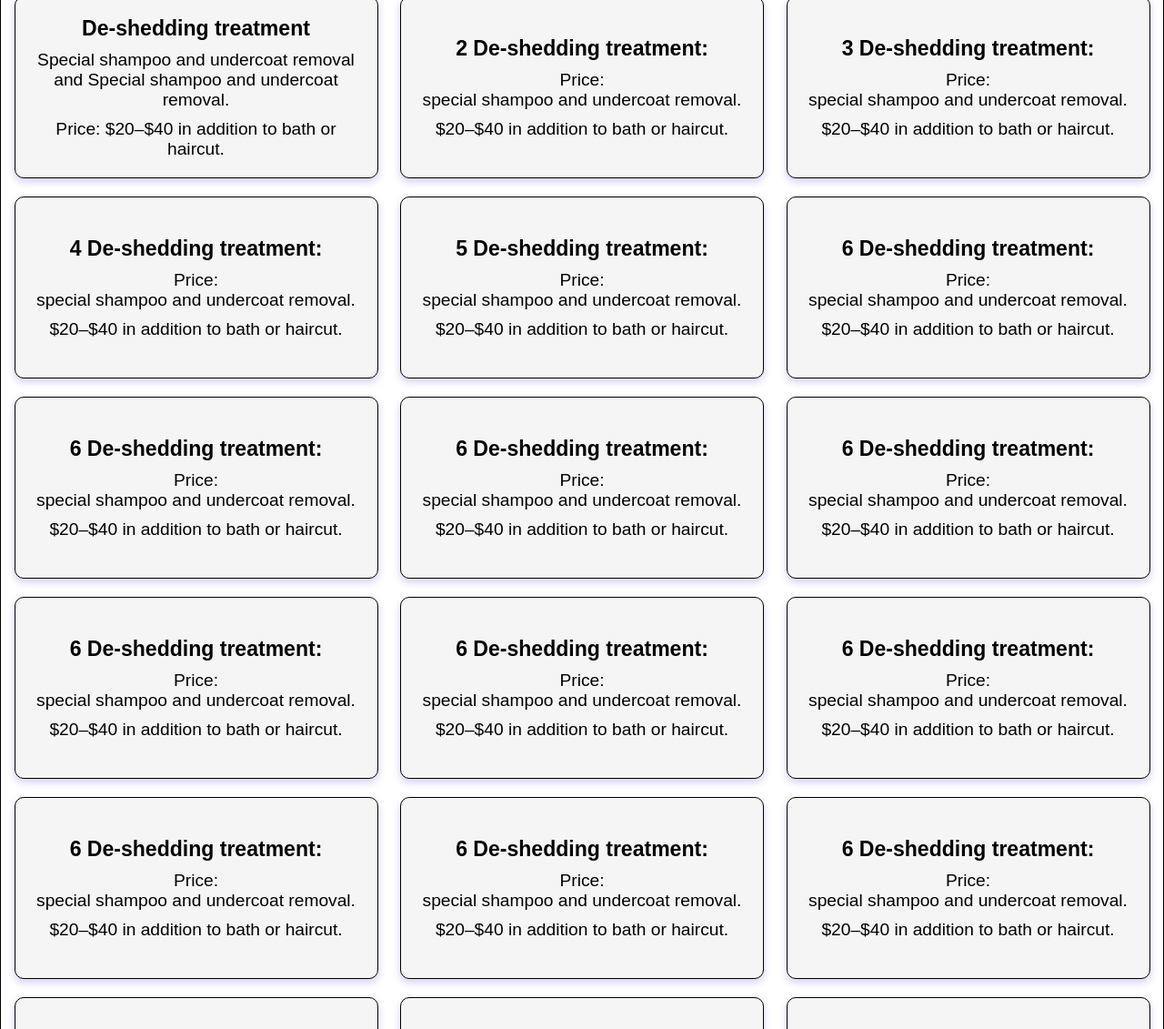
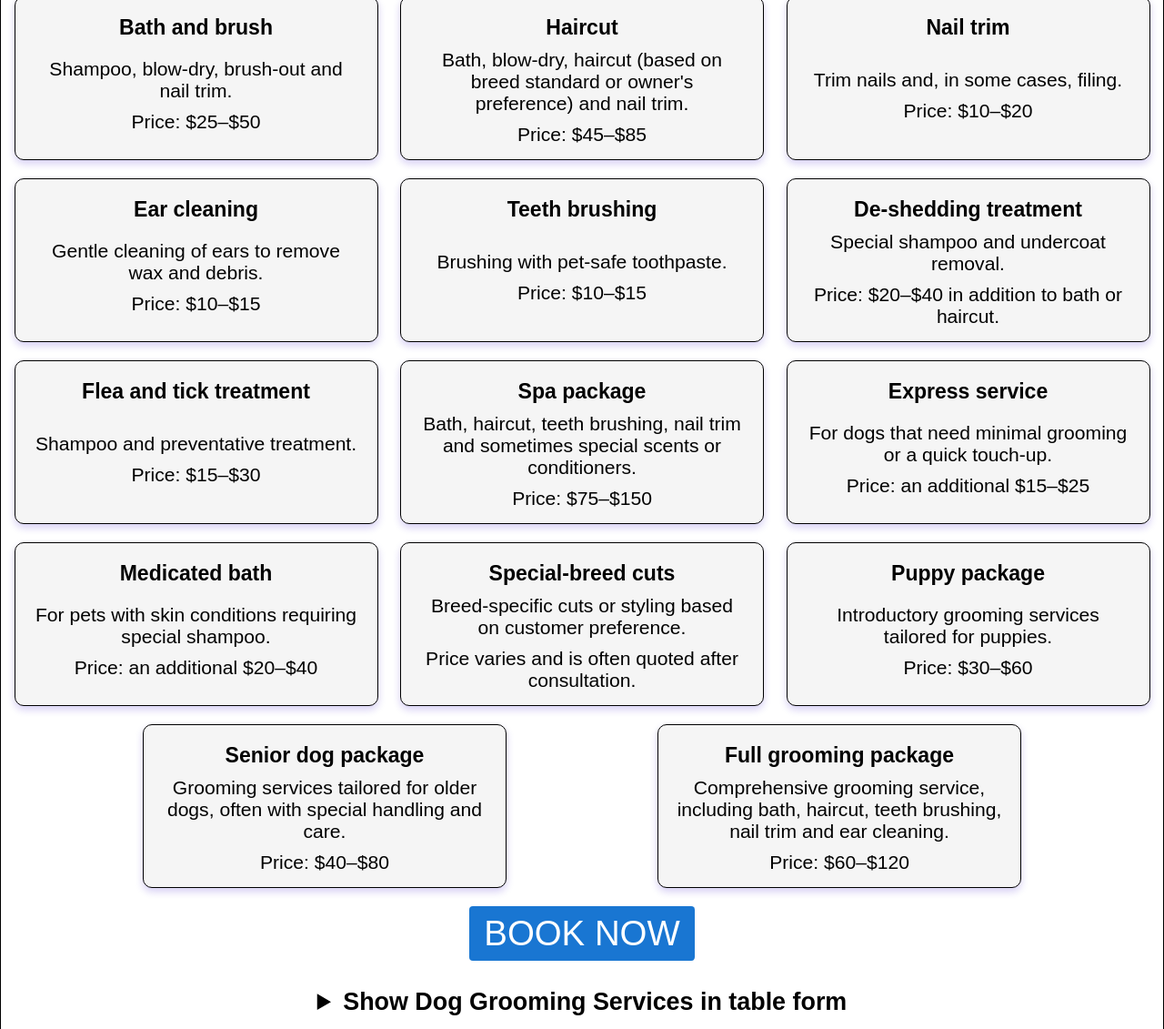
Before and after one commit to JordanTechy/BIT607-Snazzy-paws, a plain HTML site: page services.html in a window 1280 px wide. Shown: the part 330-1461 px from the top of the page at 91% size. Drawn offline with Linux system fonts and the light colour scheme.

Commit message:
Services done

```diff
--- a/css/styles.css
+++ b/css/styles.css
@@ -400,25 +400,37 @@ iframe {
 .service-item {
     max-width: 400px;
     width: 100%;
-    height: 200px;
+    height: 180px;
+    padding: 15px;
+
+    display: flex;
+    flex-direction: column;
+    border: #000000 solid 1px;
+    border-radius: 10px;
+    background-color: var(--surface);
+    box-shadow: 0 4px 8px rgba(50, 16, 199, 0.2);
+    transition: transform 0.3s ease, box-shadow 0.9s ease;
+    text-align: center;
+    padding: 20px
+}
+
+.service-item:hover {
+    transform: scale(1.1);
+}
+
+.service-item .service-info {
     display: flex;
     flex-direction: column;
     justify-content: center;
     align-items: center;
-    padding: 15px;
-    border: #000000 solid 1px ;
-    border-radius: 10px;
-    background-color: var(--surface);
-    box-shadow: 0 4px 8px rgba(50, 16, 199, 0.2);
-    transition:  transform 0.3s ease, box-shadow 0.9s ease;
-
     text-align: center;
+    width: 100%;
+    height: 100%;
+    font-size: 1.1em;
 
 
 }
-.service-item:hover {
-    transform: scale(1.1);
-}
+
 .service-item .service-name {
     font-size: 1.2em;
     font-weight: 600;
@@ -429,3 +441,22 @@ iframe {
 .service-item .service-desciption {
     margin-bottom: 10px;
 }
+
+#services-table tr td {
+    padding: 3px;
+
+}
+
+summary {
+
+    text-align: center;
+    font-size: 1.4em;
+    font-weight: 600;
+    margin: 10px;
+    cursor: pointer;
+
+
+}
+
+
+/*------------------ Gallery-------------------------------*/
--- a/services.html
+++ b/services.html
@@ -53,407 +53,301 @@
         <div id="services-contanier">
           <div class="service-item">
             <div class="service-name">
-              <p> De-shedding treatment</p>
+              <p>Bath and brush</p>
             </div>
-
-
-            <div class="service-desciption">
-              <p> Special shampoo and undercoat removal and Special shampoo and undercoat removal.
-              </p>
+            <div class="service-info">
+              <div class="service-desciption">
+                <p>Shampoo, blow-dry, brush-out and nail trim.</p>
+              </div>
+              <div class="service-price">
+                <p>Price: $25–$50</p>
+              </div>
             </div>
-            <div class="service-price">
-              <p>Price: $20–$40 in
-                addition to bath or haircut.</p>
-
-            </div>
-
-
-          </div>
-          <div class="service-item">
-            <div class="service-name">
-              <p>2 De-shedding treatment:</p>
-            </div>
-            <div class="service-desciption">
-              <p>Price:</p>
-              <p> special shampoo and undercoat removal.
-              </p>
-            </div>
-            <div class="service-price">
-              <p> $20–$40 in
-                addition to bath or haircut.</p>
-            </div>
-
-          </div>
-          <div class="service-item">
-            <div class="service-name">
-              <p>3 De-shedding treatment:</p>
-            </div>
-            <div class="service-desciption">
-              <p>Price:</p>
-              <p> special shampoo and undercoat removal.
-              </p>
-            </div>
-            <div class="service-price">
-              <p> $20–$40 in
-                addition to bath or haircut.</p>
-            </div>
-
           </div>
 
           <div class="service-item">
             <div class="service-name">
-              <p>4 De-shedding treatment:</p>
+              <p>Haircut</p>
             </div>
-            <div class="service-desciption">
-              <p>Price:</p>
-              <p> special shampoo and undercoat removal.
-              </p>
+            <div class="service-info">
+              <div class="service-desciption">
+                <p>Bath, blow-dry, haircut (based on breed standard or owner's preference) and nail trim.</p>
+              </div>
+              <div class="service-price">
+                <p>Price: $45–$85</p>
+              </div>
             </div>
-            <div class="service-price">
-              <p> $20–$40 in
-                addition to bath or haircut.</p>
-            </div>
+          </div>
 
-          </div>
           <div class="service-item">
             <div class="service-name">
-              <p>5 De-shedding treatment:</p>
+              <p>Nail trim</p>
             </div>
-            <div class="service-desciption">
-              <p>Price:</p>
-              <p> special shampoo and undercoat removal.
-              </p>
+            <div class="service-info">
+              <div class="service-desciption">
+                <p>Trim nails and, in some cases, filing.</p>
+              </div>
+              <div class="service-price">
+                <p>Price: $10–$20</p>
+              </div>
             </div>
-            <div class="service-price">
-              <p> $20–$40 in
-                addition to bath or haircut.</p>
-            </div>
+          </div>
 
-          </div>
           <div class="service-item">
             <div class="service-name">
-              <p> 6 De-shedding treatment:</p>
+              <p>Ear cleaning</p>
             </div>
-            <div class="service-desciption">
-              <p>Price:</p>
-              <p> special shampoo and undercoat removal.
-              </p>
+            <div class="service-info">
+              <div class="service-desciption">
+                <p>Gentle cleaning of ears to remove wax and debris.</p>
+              </div>
+              <div class="service-price">
+                <p>Price: $10–$15</p>
+              </div>
             </div>
-            <div class="service-price">
-              <p> $20–$40 in
-                addition to bath or haircut.</p>
-            </div>
+          </div>
 
-          </div>
           <div class="service-item">
             <div class="service-name">
-              <p> 6 De-shedding treatment:</p>
+              <p>Teeth brushing</p>
             </div>
-            <div class="service-desciption">
-              <p>Price:</p>
-              <p> special shampoo and undercoat removal.
-              </p>
+            <div class="service-info">
+              <div class="service-desciption">
+                <p>Brushing with pet-safe toothpaste.</p>
+              </div>
+              <div class="service-price">
+                <p>Price: $10–$15</p>
+              </div>
             </div>
-            <div class="service-price">
-              <p> $20–$40 in
-                addition to bath or haircut.</p>
-            </div>
+          </div>
 
-          </div>
           <div class="service-item">
             <div class="service-name">
-              <p> 6 De-shedding treatment:</p>
+              <p>De-shedding treatment</p>
             </div>
-            <div class="service-desciption">
-              <p>Price:</p>
-              <p> special shampoo and undercoat removal.
-              </p>
+            <div class="service-info">
+              <div class="service-desciption">
+                <p>Special shampoo and undercoat removal.</p>
+              </div>
+              <div class="service-price">
+                <p>Price: $20–$40 in addition to bath or haircut.</p>
+              </div>
             </div>
-            <div class="service-price">
-              <p> $20–$40 in
-                addition to bath or haircut.</p>
-            </div>
+          </div>
 
-          </div>
           <div class="service-item">
             <div class="service-name">
-              <p> 6 De-shedding treatment:</p>
+              <p>Flea and tick treatment</p>
             </div>
-            <div class="service-desciption">
-              <p>Price:</p>
-              <p> special shampoo and undercoat removal.
-              </p>
+            <div class="service-info">
+              <div class="service-desciption">
+                <p>Shampoo and preventative treatment.</p>
+              </div>
+              <div class="service-price">
+                <p>Price: $15–$30</p>
+              </div>
             </div>
-            <div class="service-price">
-              <p> $20–$40 in
-                addition to bath or haircut.</p>
-            </div>
+          </div>
 
-          </div>
           <div class="service-item">
             <div class="service-name">
-              <p> 6 De-shedding treatment:</p>
+              <p>Spa package</p>
             </div>
-            <div class="service-desciption">
-              <p>Price:</p>
-              <p> special shampoo and undercoat removal.
-              </p>
+            <div class="service-info">
+              <div class="service-desciption">
+                <p>Bath, haircut, teeth brushing, nail trim and sometimes special scents or conditioners.</p>
+              </div>
+              <div class="service-price">
+                <p>Price: $75–$150</p>
+              </div>
             </div>
-            <div class="service-price">
-              <p> $20–$40 in
-                addition to bath or haircut.</p>
-            </div>
+          </div>
 
-          </div>
           <div class="service-item">
             <div class="service-name">
-              <p> 6 De-shedding treatment:</p>
+              <p>Express service</p>
             </div>
-            <div class="service-desciption">
-              <p>Price:</p>
-              <p> special shampoo and undercoat removal.
-              </p>
+            <div class="service-info">
+              <div class="service-desciption">
+                <p>For dogs that need minimal grooming or a quick touch-up.</p>
+              </div>
+              <div class="service-price">
+                <p>Price: an additional $15–$25</p>
+              </div>
             </div>
-            <div class="service-price">
-              <p> $20–$40 in
-                addition to bath or haircut.</p>
-            </div>
+          </div>
 
-          </div>
           <div class="service-item">
             <div class="service-name">
-              <p> 6 De-shedding treatment:</p>
+              <p>Medicated bath</p>
             </div>
-            <div class="service-desciption">
-              <p>Price:</p>
-              <p> special shampoo and undercoat removal.
-              </p>
+            <div class="service-info">
+              <div class="service-desciption">
+                <p>For pets with skin conditions requiring special shampoo.</p>
+              </div>
+              <div class="service-price">
+                <p>Price: an additional $20–$40</p>
+              </div>
             </div>
-            <div class="service-price">
-              <p> $20–$40 in
-                addition to bath or haircut.</p>
-            </div>
+          </div>
 
-          </div>
           <div class="service-item">
             <div class="service-name">
-              <p> 6 De-shedding treatment:</p>
+              <p>Special-breed cuts</p>
             </div>
-            <div class="service-desciption">
-              <p>Price:</p>
-              <p> special shampoo and undercoat removal.
-              </p>
+            <div class="service-info">
+              <div class="service-desciption">
+                <p>Breed-specific cuts or styling based on customer preference.</p>
+              </div>
+              <div class="service-price">
+                <p>Price varies and is often quoted after consultation.</p>
+              </div>
             </div>
-            <div class="service-price">
-              <p> $20–$40 in
-                addition to bath or haircut.</p>
-            </div>
+          </div>
 
-          </div>
           <div class="service-item">
             <div class="service-name">
-              <p> 6 De-shedding treatment:</p>
+              <p>Puppy package</p>
             </div>
-            <div class="service-desciption">
-              <p>Price:</p>
-              <p> special shampoo and undercoat removal.
-              </p>
+            <div class="service-info">
+              <div class="service-desciption">
+                <p>Introductory grooming services tailored for puppies.</p>
+              </div>
+              <div class="service-price">
+                <p>Price: $30–$60</p>
+              </div>
             </div>
-            <div class="service-price">
-              <p> $20–$40 in
-                addition to bath or haircut.</p>
-            </div>
+          </div>
 
-          </div>
           <div class="service-item">
             <div class="service-name">
-              <p> 6 De-shedding treatment:</p>
+              <p>Senior dog package</p>
             </div>
-            <div class="service-desciption">
-              <p>Price:</p>
-              <p> special shampoo and undercoat removal.
-              </p>
+            <div class="service-info">
+              <div class="service-desciption">
+                <p>Grooming services tailored for older dogs, often with special handling and care.</p>
+              </div>
+              <div class="service-price">
+                <p>Price: $40–$80</p>
+              </div>
             </div>
-            <div class="service-price">
-              <p> $20–$40 in
-                addition to bath or haircut.</p>
-            </div>
+          </div>
 
-          </div>
           <div class="service-item">
             <div class="service-name">
-              <p> 6 De-shedding treatment:</p>
+              <p>Full grooming package</p>
             </div>
-            <div class="service-desciption">
-              <p>Price:</p>
-              <p> special shampoo and undercoat removal.
-              </p>
+            <div class="service-info">
+              <div class="service-desciption">
+                <p>Comprehensive grooming service, including bath, haircut, teeth brushing, nail trim and ear cleaning.
+                </p>
+              </div>
+              <div class="service-price">
+                <p>Price: $60–$120</p>
+              </div>
             </div>
-            <div class="service-price">
-              <p> $20–$40 in
-                addition to bath or haircut.</p>
-            </div>
-
-          </div>
-          <div class="service-item">
-            <div class="service-name">
-              <p> 6 De-shedding treatment:</p>
-            </div>
-            <div class="service-desciption">
-              <p>Price:</p>
-              <p> special shampoo and undercoat removal.
-              </p>
-            </div>
-            <div class="service-price">
-              <p> $20–$40 in
-                addition to bath or haircut.</p>
-            </div>
-
-          </div>
-          <div class="service-item">
-            <div class="service-name">
-              <p> 6 De-shedding treatment:</p>
-            </div>
-            <div class="service-desciption">
-              <p>Price:</p>
-              <p> special shampoo and undercoat removal.
-              </p>
-            </div>
-            <div class="service-price">
-              <p> $20–$40 in
-                addition to bath or haircut.</p>
-            </div>
-
-          </div>
-          <div class="service-item">
-            <div class="service-name">
-              <p> 6 De-shedding treatment:</p>
-            </div>
-            <div class="service-desciption">
-              <p>Price:</p>
-              <p> special shampoo and undercoat removal.
-              </p>
-            </div>
-            <div class="service-price">
-              <p> $20–$40 in
-                addition to bath or haircut.</p>
-            </div>
-
-          </div>
-          <div class="service-item">
-            <div class="service-name">
-              <p> 6 De-shedding treatment:</p>
-            </div>
-            <div class="service-desciption">
-              <p>Price:</p>
-              <p> special shampoo and undercoat removal.
-              </p>
-            </div>
-            <div class="service-price">
-              <p> $20–$40 in
-                addition to bath or haircut.</p>
-            </div>
-
-          </div>
-          <div class="service-item">
-            <div class="service-name">
-              <p> 6 De-shedding treatment:</p>
-            </div>
-            <div class="service-desciption">
-              <p>Price:</p>
-              <p> special shampoo and undercoat removal.
-              </p>
-            </div>
-            <div class="service-price">
-              <p> $20–$40 in
-                addition to bath or haircut.</p>
-            </div>
-
-          </div>
-          <div class="service-item">
-            <div class="service-name">
-              <p> 6 De-shedding treatment:</p>
-            </div>
-            <div class="service-desciption">
-              <p>Price:</p>
-              <p> special shampoo and undercoat removal.
-              </p>
-            </div>
-            <div class="service-price">
-              <p> $20–$40 in
-                addition to bath or haircut.</p>
-            </div>
-
-          </div>
-          <div class="service-item">
-            <div class="service-name">
-              <p> 6 De-shedding treatment:</p>
-            </div>
-            <div class="service-desciption">
-              <p>Price:</p>
-              <p> special shampoo and undercoat removal.
-              </p>
-            </div>
-            <div class="service-price">
-              <p> $20–$40 in
-                addition to bath or haircut.</p>
-            </div>
-
-          </div>
-          <div class="service-item">
-            <div class="service-name">
-              <p> 6 De-shedding treatment:</p>
-            </div>
-            <div class="service-desciption">
-              <p>Price:</p>
-              <p> special shampoo and undercoat removal.
-              </p>
-            </div>
-            <div class="service-price">
-              <p> $20–$40 in
-                addition to bath or haircut.</p>
-            </div>
-
-          </div>
-          <div class="service-item">
-            <div class="service-name">
-              <p> 6 De-shedding treatment:</p>
-            </div>
-            <div class="service-desciption">
-              <p>Price:</p>
-              <p> special shampoo and undercoat removal.
-              </p>
-            </div>
-            <div class="service-price">
-              <p> $20–$40 in
-                addition to bath or haircut.</p>
-            </div>
-
-          </div>
-          <div class="service-item">
-            <div class="service-name">
-              <p> 6 De-shedding treatment:</p>
-            </div>
-            <div class="service-desciption">
-              <p>Price:</p>
-              <p> special shampoo and undercoat removal.
-              </p>
-            </div>
-            <div class="service-price">
-              <p> $20–$40 in
-                addition to bath or haircut.</p>
-            </div>
-
           </div>
         </div>
+
+
         <div id="services-button">
           <div class="bottom-row">
             <button class="book-now-btn"><a href="./booking.html">Book Now</a></button>
           </div>
         </div>
 
+        <!--
+        Added in a table because the assignment asked and i already spent alot of time doing it with flexbox
+        i just added a details tag to make it look like a drop down
 
+        -->
+        <details>
 
+          <summary>Show Dog Grooming Services in table form</summary>
+
+          <table border="1" cellspacing="0" cellpadding="8" id="services-table">
+            <thead>
+              <tr>
+                <th>Service Name</th>
+                <th>Description</th>
+                <th>Price</th>
+              </tr>
+            </thead>
+            <tbody>
+              <tr>
+                <td>Bath and brush</td>
+                <td>Shampoo, blow-dry, brush-out and nail trim.</td>
+                <td>$25–$50</td>
+              </tr>
+              <tr>
+                <td>Haircut</td>
+                <td>Bath, blow-dry, haircut (based on breed standard or owner's preference) and nail trim.</td>
+                <td>$45–$85</td>
+              </tr>
+              <tr>
+                <td>Nail trim</td>
+                <td>Trim nails and, in some cases, filing.</td>
+                <td>$10–$20</td>
+              </tr>
+              <tr>
+                <td>Ear cleaning</td>
+                <td>Gentle cleaning of ears to remove wax and debris.</td>
+                <td>$10–$15</td>
+              </tr>
+              <tr>
+                <td>Teeth brushing</td>
+                <td>Brushing with pet-safe toothpaste.</td>
+                <td>$10–$15</td>
+              </tr>
+              <tr>
+                <td>De-shedding treatment</td>
+                <td>Special shampoo and undercoat removal.</td>
+                <td>$20–$40 in addition to bath or haircut</td>
+              </tr>
+              <tr>
+                <td>Flea and tick treatment</td>
+                <td>Shampoo and preventative treatment.</td>
+                <td>$15–$30</td>
+              </tr>
+              <tr>
+                <td>Spa package</td>
+                <td>Bath, haircut, teeth brushing, nail trim and sometimes special scents or conditioners.</td>
+                <td>$75–$150</td>
+              </tr>
+              <tr>
+                <td>Express service</td>
+                <td>For dogs that need minimal grooming or a quick touch-up.</td>
+                <td>Additional $15–$25</td>
+              </tr>
+              <tr>
+                <td>Medicated bath</td>
+                <td>For pets with skin conditions requiring special shampoo.</td>
+                <td>Additional $20–$40</td>
+              </tr>
+              <tr>
+                <td>Special-breed cuts</td>
+                <td>Breed-specific cuts or styling based on customer preference.</td>
+                <td>Price varies (quoted after consultation)</td>
+              </tr>
+              <tr>
+                <td>Puppy package</td>
+                <td>Introductory grooming services tailored for puppies.</td>
+                <td>$30–$60</td>
+              </tr>
+              <tr>
+                <td>Senior dog package</td>
+                <td>Grooming services tailored for older dogs, often with special handling and care.</td>
+                <td>$40–$80</td>
+              </tr>
+              <tr>
+                <td>Full grooming package</td>
+                <td>Comprehensive grooming service including bath, haircut, teeth brushing, nail trim and ear cleaning.
+                </td>
+                <td>$60–$120</td>
+              </tr>
+            </tbody>
+          </table>
+        </details>
   </main>
 
   <!-- Footer  -->
```
